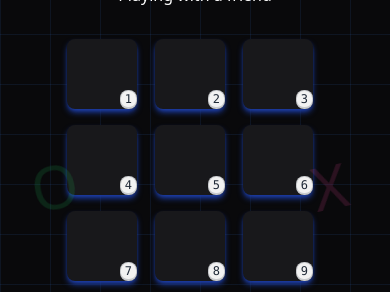
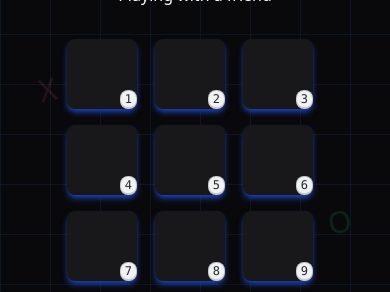
Before and after one commit to nerdyabhi/Tic-Tac-Toe1, a React (Vite) app: page / in a window 390 px wide. Shown: the part 266-558 px from the top of the page. Built offline with nearby package versions, Linux system fonts and the light colour scheme.

Commit message:
Better placing of O AND X

```diff
--- a/src/components/TicTacToe.jsx
+++ b/src/components/TicTacToe.jsx
@@ -153,8 +153,8 @@ const TicTacToe = ()=>{
                 <div className="absolute bottom-[10%] left-[10%] text-3xl text-yellow-500 animate-pulse [animation-delay:-1.5s] rotate-12">O</div>
                 <div className="absolute top-[15%] right-[15%] text-2xl text-red-500 animate-pulse [animation-delay:-2s] -rotate-6">X</div>
                 <div className="absolute bottom-[85%] right-[85%] text-3xl text-green-500 animate-pulse [animation-delay:-2.5s] rotate-45">O</div>
-                <div className="absolute top-[50%] left-[80%] text-6xl text-pink-500 animate-pulse [animation-delay:-3s] -rotate-12">X</div>
-                <div className="absolute top-[50%] right-[80%] text-6xl text-green-500 animate-pulse [animation-delay:-3s] -rotate-12">O</div>
+                <div className="absolute top-[40%] left-[10%] md:top-[50%] md:left-[80%] text-3xl md:text-6xl text-pink-500 animate-pulse [animation-delay:-3s] -rotate-12">X</div>
+                <div className="absolute bottom-[40%] right-[10%]  md:top-[50%] md:right-[80%] text-3xl md:block  md:text-6xl text-green-500 animate-pulse [animation-delay:-3s] -rotate-12">O</div>
                 <div className="absolute bottom-[75%] right-[0%] text-5xl text-orange-500 animate-pulse [animation-delay:-3.5s] rotate-180">O</div>
                 <div className="absolute top-[90%] left-[50%] text-3xl text-teal-500 animate-pulse [animation-delay:-4s] rotate-90">X</div>
             </div>
```
